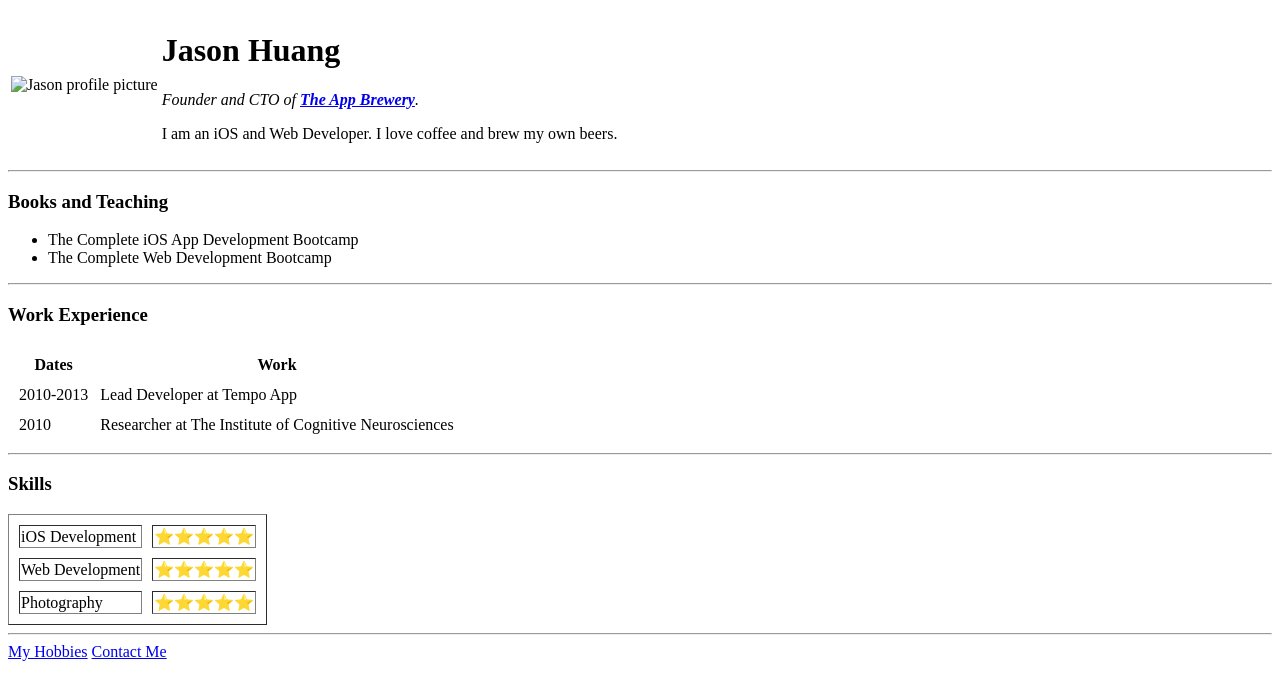
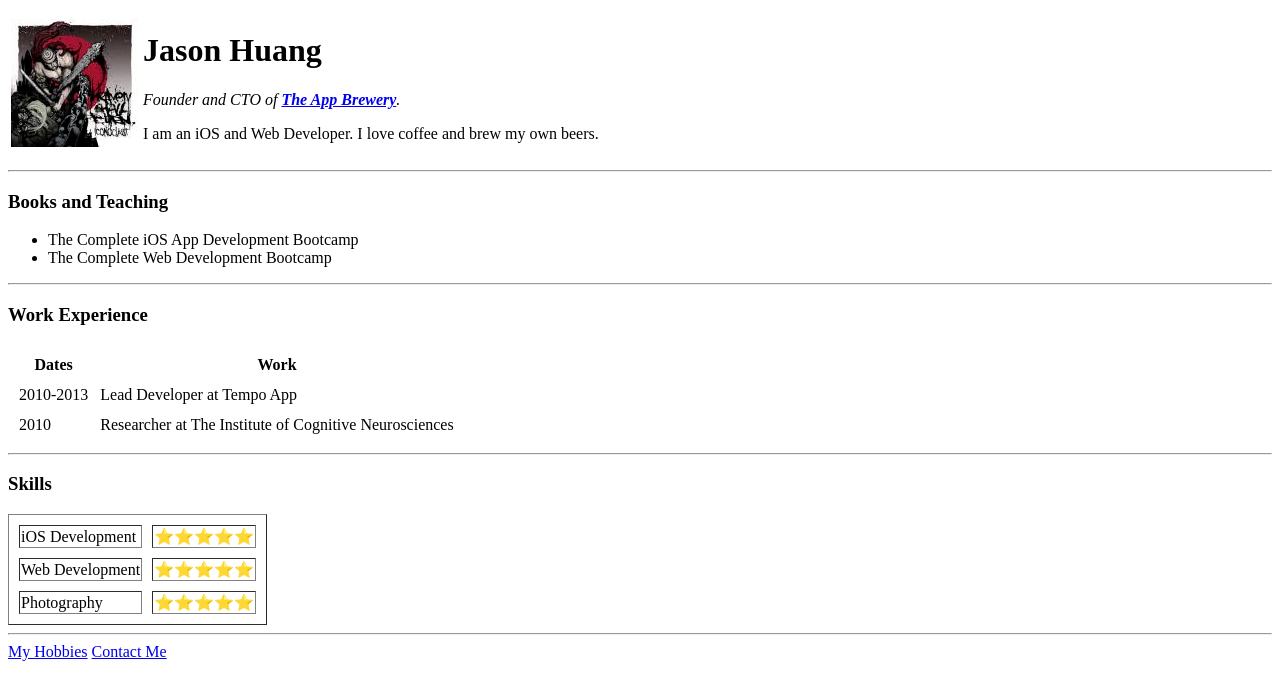
Before and after one commit to JasonHuang24/HTML---Personal-Site, a plain HTML site: page index.html in a window 1280 px wide. Drawn offline with Linux system fonts and the light colour scheme.

Commit message:
"https://github.com/JasonHuang24/HTML---Personal-Site/blob/master/images/HSB_Iconoclast.png"

```diff
--- a/index.html
+++ b/index.html
@@ -10,7 +10,7 @@
 
   <table>
     <tr>
-      <td><img src="/JasonHuang24/HTML---Personal-Site/master/images/HSB_Iconoclast.png" alt="Jason profile picture"></td>
+      <td><img src="https://github.com/JasonHuang24/HTML---Personal-Site/blob/master/images/HSB_Iconoclast.png" alt="Jason profile picture"></td>
       <td>  <h1> Jason Huang</h1>
         <p><em>Founder and CTO of <strong><a href="https://www.appbrewery.co/p/web-development-course-resources/">The App Brewery</a></strong>.</em></p>
         <p>I am an iOS and Web Developer. I love coffee and brew my own beers.</p></td>
```
